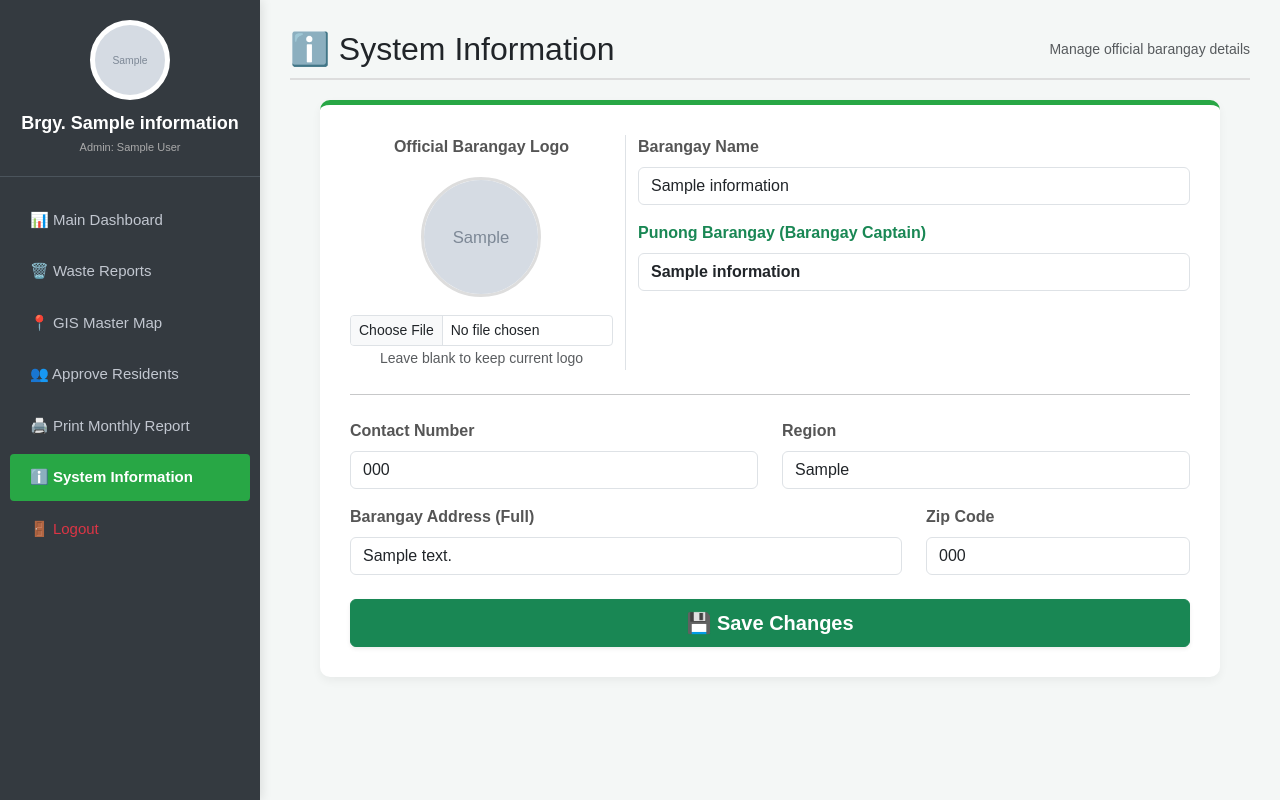
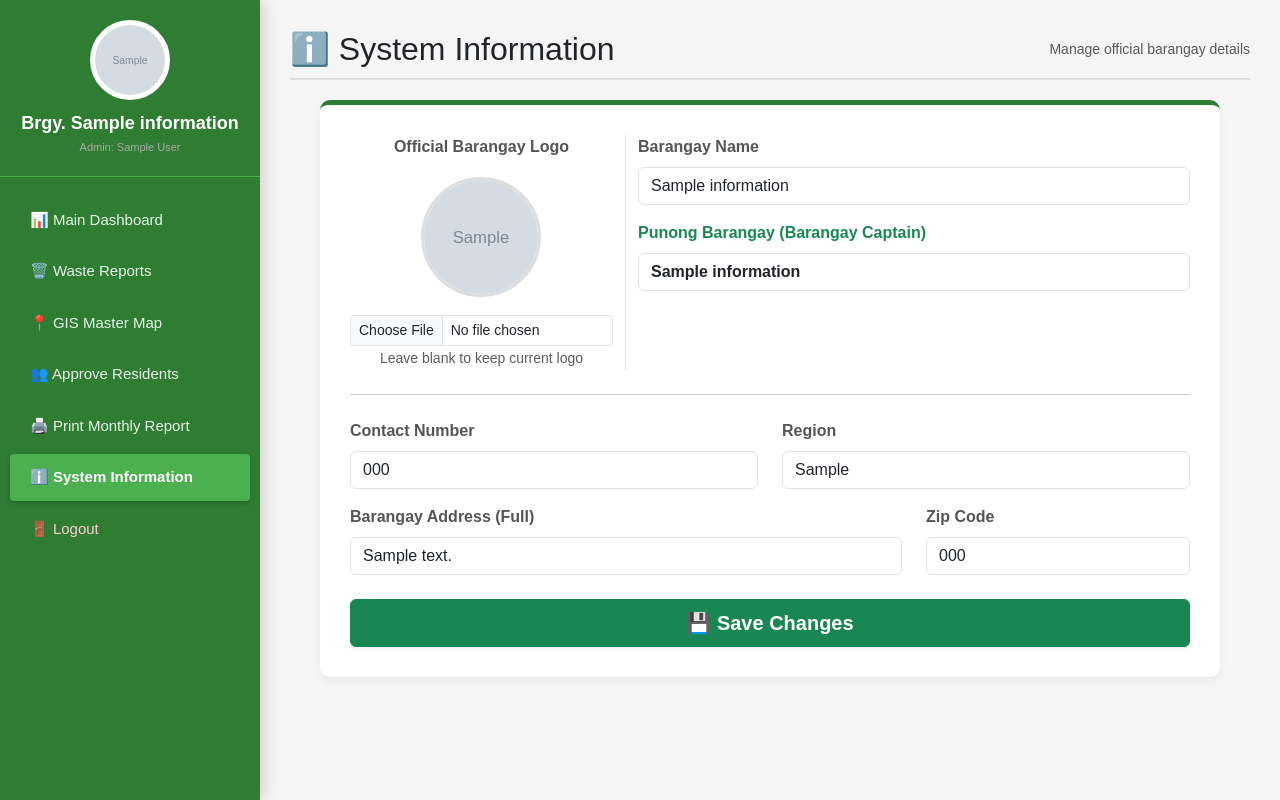
Before and after one commit to walph13/coastallandwatch, a PHP site: page /barangay_info.php in a window 1280 px wide. Run offline with PHP 8.4, Linux system fonts and the light colour scheme; the visitor is signed in with stand-in values (Sample User, id 1); tables that the repository leaves empty or names only in its code hold one stand-in row (values such as "Sample post"); grey boxes marked "Sample" are stand-in pictures.

Commit message:
Update barangay_info.php

```diff
--- a/barangay_info.php
+++ b/barangay_info.php
@@ -85,24 +85,32 @@ if (isset($_POST['update_info'])) {
     <title>System Information - Barangay Tanza</title>
     <link href="https://cdn.jsdelivr.net/npm/bootstrap@5.3.0/dist/css/bootstrap.min.css" rel="stylesheet">
     <style>
-        body { font-family: Arial, sans-serif; background-color: #f4f7f6; display: flex; height: 100vh; margin: 0; }
+        body { font-family: Arial, sans-serif; background-color: #F5F5F5; display: flex; height: 100vh; margin: 0; }
 
-        /* SIDEBAR STYLES */
-        #sidebar { width: 260px; background-color: #343a40; color: #fff; display: flex; flex-direction: column; padding-top: 20px; box-shadow: 2px 0px 10px rgba(0,0,0,0.1); position: fixed; height: 100%; z-index: 1000; }
-        #profile-header { text-align: center; padding-bottom: 20px; border-bottom: 1px solid #4b545c; margin-bottom: 20px; }
-        #profile-pic { width: 80px; height: 80px; border-radius: 50%; border: 3px solid #fff; object-fit: cover; margin-bottom: 10px; }
-        #admin-name { font-weight: bold; font-size: 16px; }
-        #nav-menu a { color: #c2c7d0; text-decoration: none; padding: 12px 20px; display: block; font-size: 15px; transition: 0.3s; border-radius: 4px; margin: 0 10px 5px 10px; }
-        #nav-menu a:hover, #nav-menu a.active { color: #fff; background-color: #28a745; font-weight: bold; }
-        #nav-menu #logout-link { color: #dc3545; margin-top: auto; margin-bottom: 20px; }
+        /* NEW GREEN SIDEBAR */
+        #sidebar { width: 260px; background-color: #2E7D32; color: #fff; display: flex; flex-direction: column; padding-top: 20px; box-shadow: 4px 0px 15px rgba(0,0,0,0.15); position: fixed; height: 100%; z-index: 1000; }
+        #profile-header { text-align: center; padding-bottom: 20px; border-bottom: 1px solid #4CAF50; margin-bottom: 20px; }
+        #profile-pic { width: 80px; height: 80px; border-radius: 50%; border: 3px solid #fff; object-fit: cover; margin-bottom: 10px; background-color: #fff; padding: 2px; }
+        #admin-name { font-weight: bold; font-size: 18px; margin-bottom: 2px; }
 
-        /* MAIN CONTENT STYLES */
+        #nav-menu a { color: #e8f5e9; text-decoration: none; padding: 12px 20px; display: block; font-size: 15px; transition: 0.3s; border-radius: 4px; margin: 0 10px 5px 10px; }
+        #nav-menu a:hover, #nav-menu a.active { color: #fff; background-color: #4CAF50; font-weight: bold; box-shadow: 0 2px 5px rgba(0,0,0,0.2); }
+        #nav-menu #logout-link { color: #ffcdd2; margin-top: auto; margin-bottom: 20px; }
+        #nav-menu #logout-link:hover { background-color: #d32f2f; color: #fff; }
+
+        /* MAIN CONTENT */
         #main-content { margin-left: 260px; flex: 1; padding: 30px; overflow-y: auto; }
         .page-header { display: flex; justify-content: space-between; align-items: center; border-bottom: 2px solid #ddd; padding-bottom: 10px; margin-bottom: 20px; }
 
-        .form-card { background: #fff; padding: 30px; border-radius: 10px; box-shadow: 0 4px 10px rgba(0,0,0,0.05); border-top: 5px solid #28a745; max-width: 900px; margin: 0 auto; }
+        /* MATCHING FORM CARD */
+        .form-card { background: #fff; padding: 30px; border-radius: 10px; box-shadow: 0 4px 10px rgba(0,0,0,0.05); border-top: 5px solid #2E7D32; max-width: 900px; margin: 0 auto; }
         .form-label { font-weight: bold; color: #555; }
         #logoPreview { width: 120px; height: 120px; object-fit: cover; border-radius: 50%; border: 3px solid #ddd; display: block; margin: 10px 0; }
+
+        /* CUSTOM GREEN SCROLLBAR */
+        ::-webkit-scrollbar { width: 8px; }
+        ::-webkit-scrollbar-thumb { background: #4CAF50; border-radius: 4px; }
+        ::-webkit-scrollbar-track { background: #F5F5F5; }
     </style>
 </head>
 <body>
```
